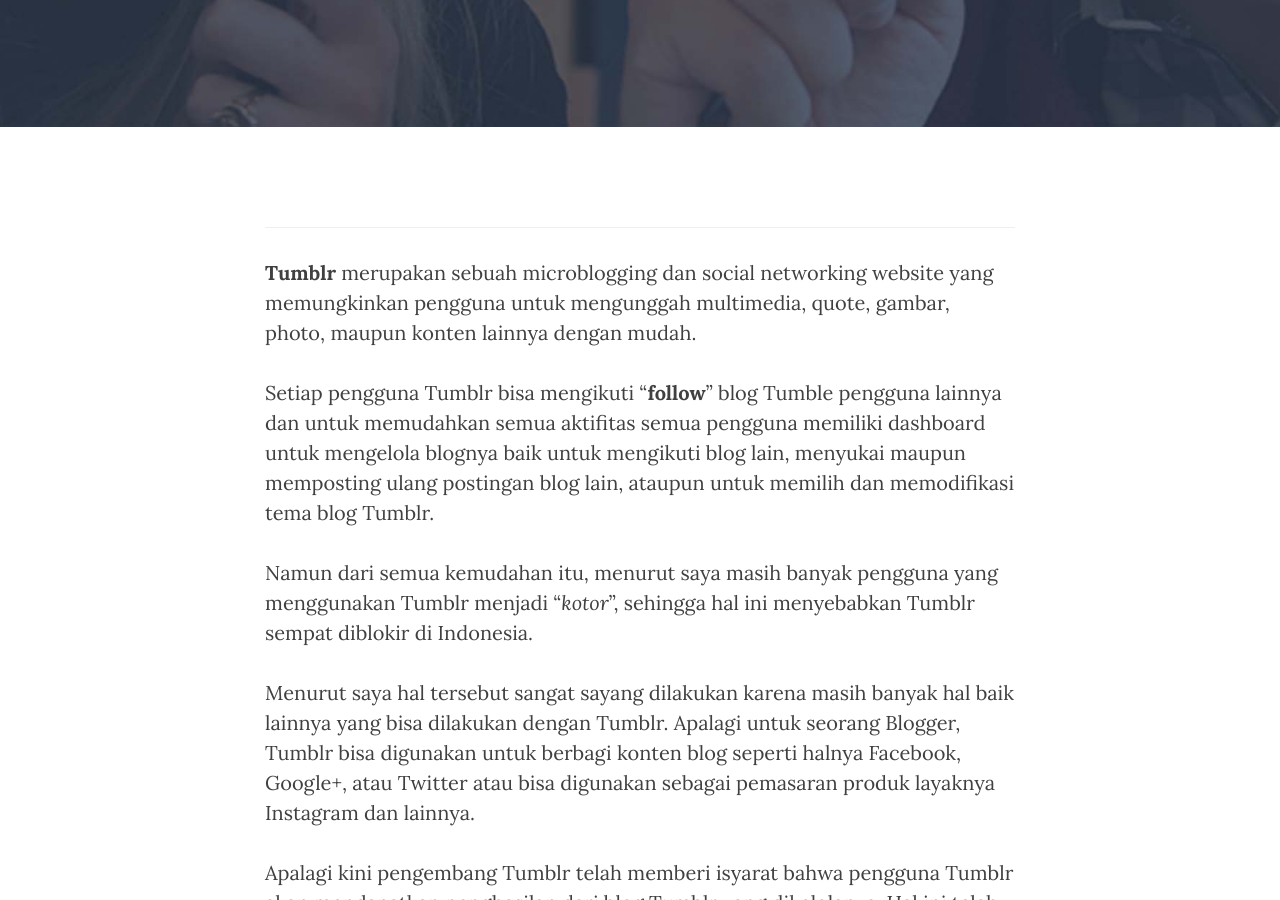
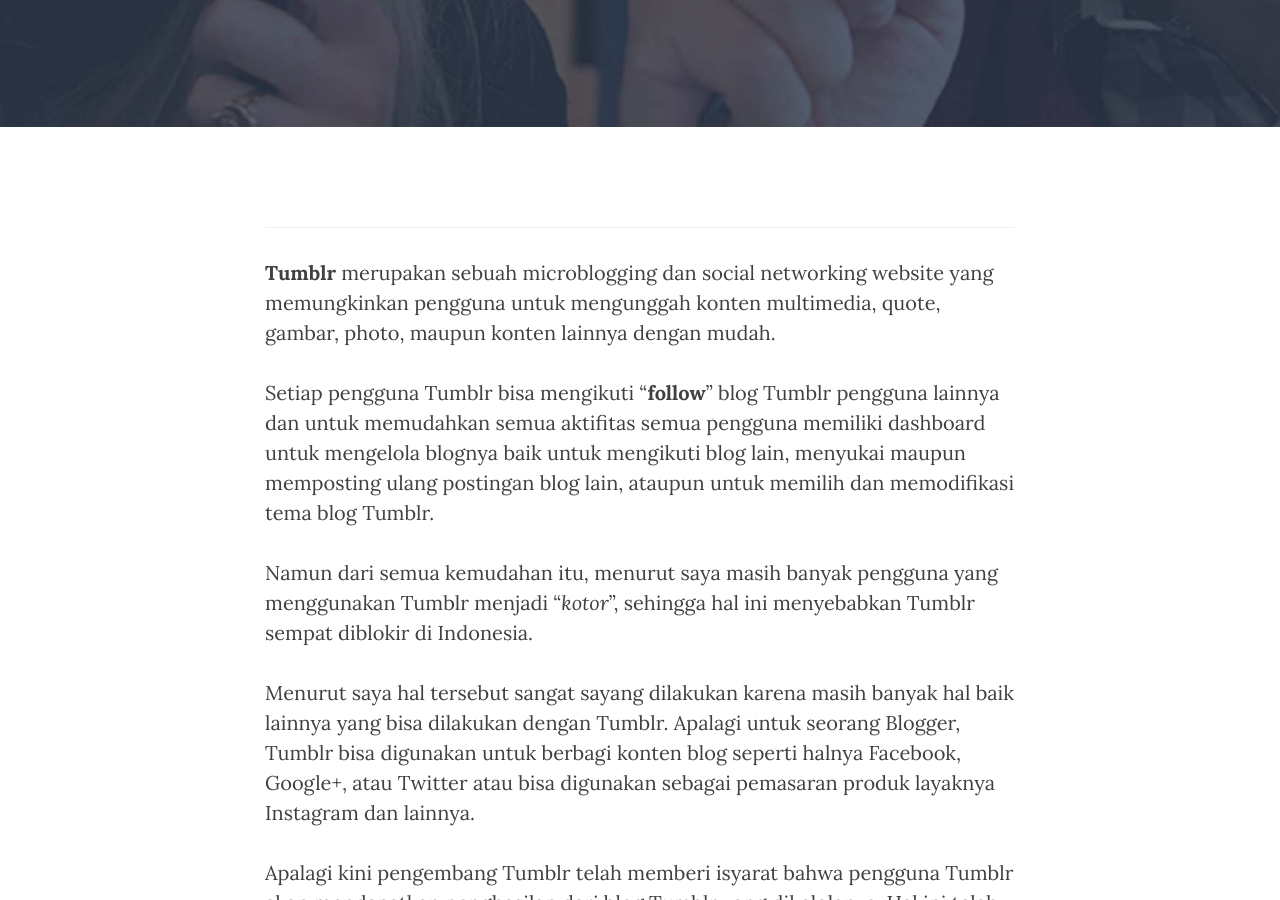
Before and after one commit to KompiAjaib/kompiajaib.github.io, a Jekyll site: the page built from _posts/2016-08-01-benarkah-bermain-tumblr-dapat-menghasilkan-uang.markdown, in a window 1280 px wide and 900 px high, scrolled down 480 px. Built offline with Jekyll 4.4.1, drawn with Linux system fonts in a browser that asks for light colours; nearby versions of some CDN libraries; comment, search, counter and statistics services are not loaded.

Commit message:
Update 2016-08-01-benarkah-bermain-tumblr-dapat-menghasilkan-uang.markdown

```diff
--- a/_posts/2016-08-01-benarkah-bermain-tumblr-dapat-menghasilkan-uang.markdown
+++ b/_posts/2016-08-01-benarkah-bermain-tumblr-dapat-menghasilkan-uang.markdown
@@ -10,9 +10,9 @@ header-img: "img/post/tumblr.jpg"
 image: "img/post/tumblr.jpg"
 ---
 
-**Tumblr** merupakan sebuah microblogging dan social networking website yang memungkinkan pengguna untuk mengunggah multimedia, quote, gambar, photo, maupun konten lainnya dengan mudah.
+**Tumblr** merupakan sebuah microblogging dan social networking website yang memungkinkan pengguna untuk mengunggah konten multimedia, quote, gambar, photo, maupun konten lainnya dengan mudah.
 
-Setiap pengguna Tumblr bisa mengikuti "**follow**" blog Tumble pengguna lainnya dan untuk memudahkan semua aktifitas semua pengguna memiliki dashboard untuk mengelola blognya baik untuk mengikuti blog lain, menyukai maupun memposting ulang postingan blog lain, ataupun untuk memilih dan memodifikasi tema blog Tumblr.
+Setiap pengguna Tumblr bisa mengikuti "**follow**" blog Tumblr pengguna lainnya dan untuk memudahkan semua aktifitas semua pengguna memiliki dashboard untuk mengelola blognya baik untuk mengikuti blog lain, menyukai maupun memposting ulang postingan blog lain, ataupun untuk memilih dan memodifikasi tema blog Tumblr.
 
 Namun dari semua kemudahan itu, menurut saya masih banyak pengguna yang menggunakan Tumblr menjadi "*kotor*", sehingga hal ini menyebabkan Tumblr sempat diblokir di Indonesia.
 
```
